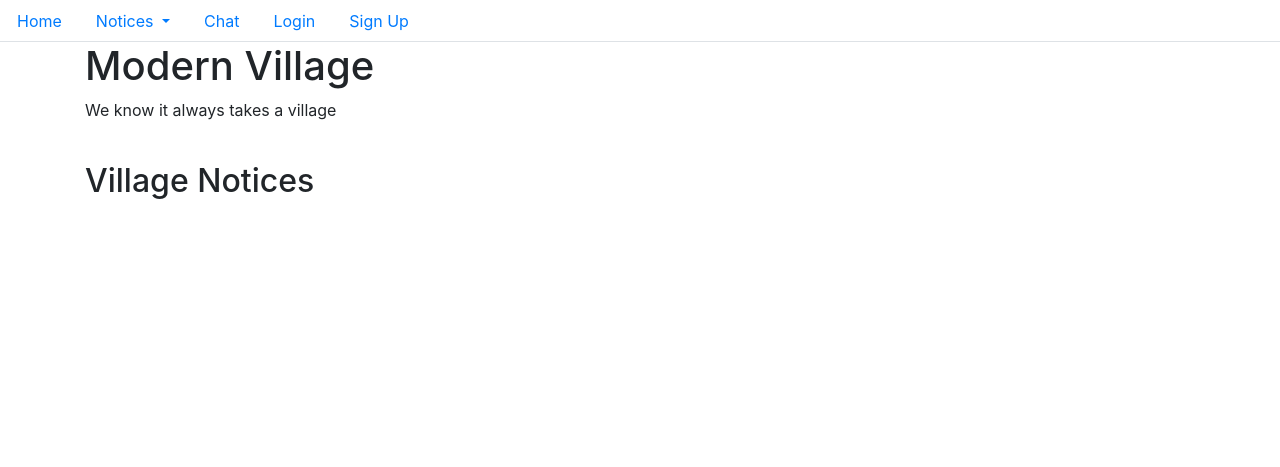
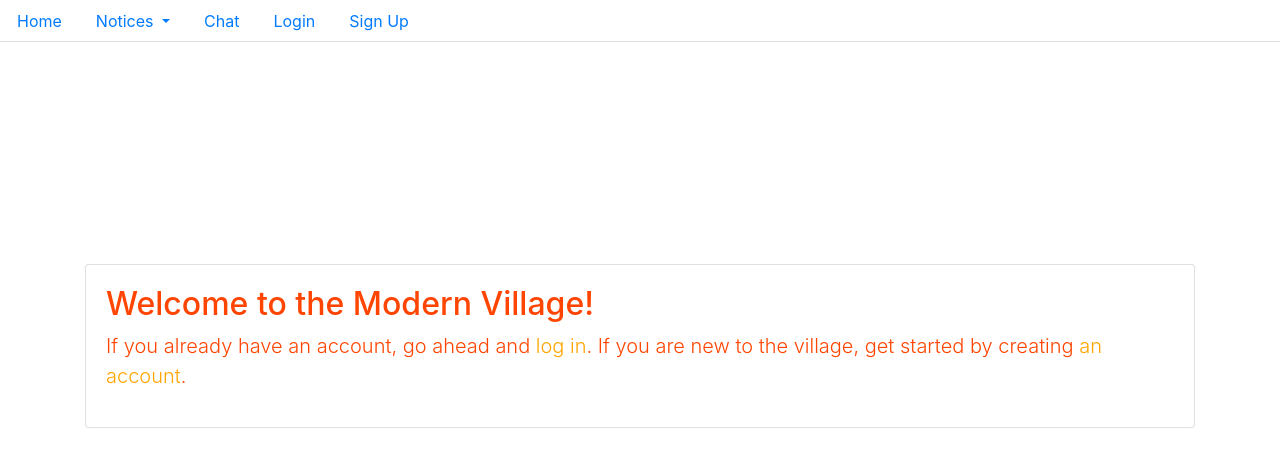
Before and after one commit to SlikNik/modern_village, a Django app: page / in a window 1280 px wide. Shown: the top 467 px of the page. Run offline with Django 3.2, Linux system fonts and the light colour scheme; data that the repository does not hold is empty; some libraries are stand-ins or nearby versions.

Commit message:
Updated templates

```diff
--- a/authentication/views.py
+++ b/authentication/views.py
@@ -13,7 +13,7 @@ def login_view(request):
             check_user = authenticate(request, username=data.get('username'), password=data.get('password'))
             if check_user:
                 login(request, check_user)
-                return HttpResponseRedirect(reverse('homepage'))
+                return HttpResponseRedirect(reverse('allnotices'))
                 # return HttpResponseRedirect(request.GET.get( 'next',reverse('homepage')))
 
     form = LoginForm()
--- a/modern_users/views.py
+++ b/modern_users/views.py
@@ -1,3 +1,4 @@
 from django.shortcuts import render
 
-# Create your views here.
+def index_view(request):
+    return render(request, 'index.html')
--- a/modern_village/urls.py
+++ b/modern_village/urls.py
@@ -17,11 +17,14 @@ from django.contrib import admin
 from django.urls import path
 from authentication import views as authenticateviews
 from notices import views as noticeviews
+from modern_users import views as modernuserviews
 
 urlpatterns = [
-    path('', noticeviews.index_view, name='homepage'),
+    path('', modernuserviews.index_view, name="homepage"),
+    path('notice/<int:id>/delete/', noticeviews.notice_delete, name='editnotice'),
     path('notice/<int:id>/edit/', noticeviews.notice_edit, name='editnotice'),
     path('notice/<int:id>/', noticeviews.notice_detail, name='noticedetails'),
+    path('all-notices/', noticeviews.all_notices, name='allnotices'),
     path('u-notices/', noticeviews.urgent_notices, name='urgentnotices'),
     path('a-notices/', noticeviews.alert_notices, name='alertnotices'),
     path('t-notices/', noticeviews.traffic_notices, name='trafficnotices'),
--- a/notices/views.py
+++ b/notices/views.py
@@ -5,7 +5,7 @@ from django.contrib.auth.decorators import login_required
 from notices.models import Notice
 from notices.forms import AddNoticeForm
 
-def index_view(request):
+def all_notices(request):
     return render(request, 'notices.html', {'data': Notice.objects.all().order_by('-post_date')})
 
 def urgent_notices(request):
@@ -48,7 +48,7 @@ def add_notice(request):
                 is_urgent = data.get('is_urgent'),
                 creator=request.user
             )
-            return HttpResponseRedirect(reverse('homepage'))
+            return HttpResponseRedirect(reverse('allnotices'))
     form = AddNoticeForm()
     return render(request, 'generic_form.html', {'form': form})
 
@@ -69,3 +69,10 @@ def notice_edit(request, id):
     form = AddNoticeForm(initial={'title' : current_notice.title, 'body': current_notice.body,
                          'price': current_notice.price, 'type_of': current_notice.type_of, 'is_urgent': current_notice.is_urgent})
     return render(request, 'generic_form.html', {'form': form})
+
+@login_required
+def notice_delete(request, id):
+    current_notice = Notice.objects.get(id=id)
+    if request.user == current_notice.creator:
+        current_notice.delete()
+    return HttpResponseRedirect(reverse('allnotices'))
--- a/templates/base.html
+++ b/templates/base.html
@@ -27,6 +27,7 @@
               Notices
             </a>
             <div class="dropdown-menu" aria-labelledby="navbarDropdown">
+              <a class="dropdown-item" href="/all-notices/">All</a>
               <a class="dropdown-item" href="/u-notices/">Urgent</a>
               <a class="dropdown-item" href="/a-notices/">Alert</a>
               <a class="dropdown-item" href="/n-notices/">News</a>
--- /dev/null
+++ b/templates/index.html
@@ -0,0 +1,23 @@
+{% extends "base.html" %}
+{% block content %}
+{% if request.user.is_authenticated %}
+<div class="card mb-3" style="color: orangered; margin-top: 20%;">
+    <div class="card-body">
+        <h2>Welcome to the Modern Village!<span style="color: orangered;"></span></h2>
+        <p class="lead">
+            Hope you are loving it and found some great resources. Please follow us on facebook!
+        </p>
+    </div>
+</div>
+{% else %}
+<div class="card mb-3" style="color: orangered; margin-top: 20%;">
+    <div class="card-body">
+        <h2>Welcome to the Modern Village!<span style="color: orangered;"></span></h2>
+        <p class="lead">
+        If you already have an account, go ahead and <a href="{% url 'loginview' %}" style="color: orange;">log in</a>. If you are new to the village, get started
+        by creating <a style="color: orange;">an account</a>.
+        </p>
+    </div>
+</div>
+{% endif %}
+{% endblock %}
--- a/templates/notice_detail.html
+++ b/templates/notice_detail.html
@@ -23,4 +23,5 @@
  {{notice.post_date}}
 </p>
 <button><a href="/notice/{{notice.id}}/edit/">Edit</a></button>
+<button><a href="/notice/{{notice.id}}/delete/">Delete</a></button>
 {% endblock %}
--- a/templates/notices.html
+++ b/templates/notices.html
@@ -6,8 +6,8 @@
       <p>We know it always takes a village</p>
     </div>
   </div>
-<br/>
-<h2>Village Notices</h2>
+  <br/>
+<h5>Village Notices</h5>
 <div>
     {% for notice in data %}
         <p>
```
Also changed, not shown: templates/chat.html (deleted, +0 -18 lines).
